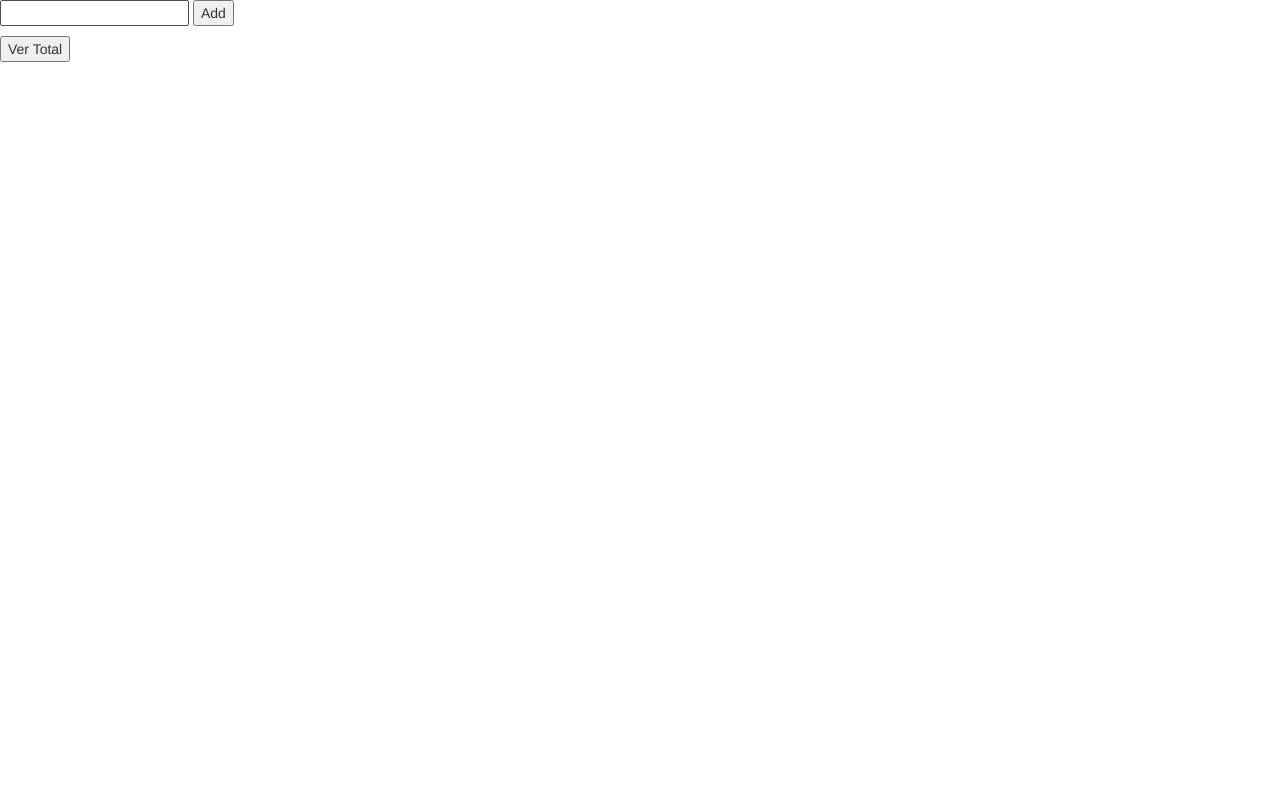
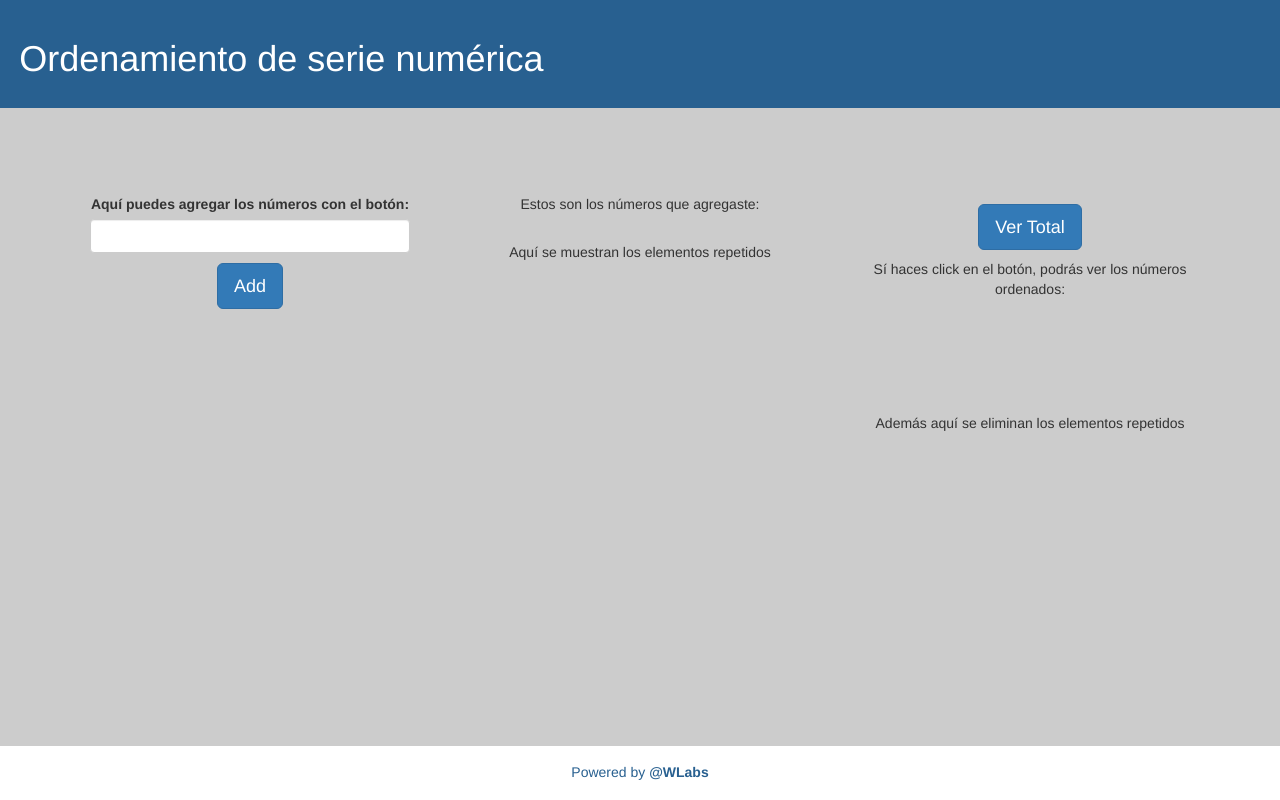
Before and after one commit to WaviisCR/test-grupoelcomercio, a plain HTML site: page index.html in a window 1280 px wide. Drawn offline with nearby package versions, Linux system fonts and the light colour scheme.

Commit message:
base terminada

```diff
--- a/css/style.css
+++ b/css/style.css
@@ -0,0 +1,56 @@
+body{
+	background: #ccc;
+	height: 100%;
+}
+#heading{
+	background: #286090;
+	color:#fff;
+}
+.title{
+	padding: 1.5%;
+}
+.proceso{
+	padding: 4%;
+}
+#arrayNumbers, #total {
+    display: block;
+    margin-left: auto;
+    margin-right: auto;
+    padding: 2%;
+    margin:2%;
+    margin-bottom: 1.5%;
+}
+.transform{
+	    -ms-transform: rotate(10deg); /* IE 9 */
+    -webkit-transform: rotate(10deg); /* Chrome, Safari, Opera */
+    transform: scale(1.5,1.5) rotate(10deg);
+    padding: 2%;
+    margin:3%;
+}
+#total:hover{
+	padding: 2%;
+}
+.transform:hover{
+	    -ms-transform: rotate(7deg); /* IE 9 */
+    -webkit-transform: rotate(7deg); /* Chrome, Safari, Opera */
+    transform: rotate(7deg);
+color:#286090;
+}
+.padding{
+	padding: 3%;
+}
+.btn{
+	margin:3%;
+}
+footer{
+	width: 100%;
+	position: fixed;
+	bottom:0;
+	padding: 1.5%;
+	background:#fff;
+	color:#286090;
+	font-weight: 500;
+}
+footer h5{
+	margin: 0 auto;
+}
--- a/index.html
+++ b/index.html
@@ -17,14 +17,44 @@
     <link href="css/style.css" rel="stylesheet">
   </head>
   <body>
+    <header id="heading">
+      <div class="title">
+        <h1>Ordenamiento de serie numérica</h1>
+      </div>
+    </header>
 
-<body>
-    <input type="text" id="userinput" />
-    <input type ="button" onclick="addTo()" value="Add" />
-    <p id="arrayNumbers"></p>
-     <button id="vertotal" onclick="arregloTotal()"> Ver Total</button>
-     <p id="total"></p>
+    <section class="proceso">
+      <div class="container text-center">
+        <div class="row">
+          <div class="col-md-4 padding">
+            <label for="userinput">Aquí puedes agregar los números con el botón:</label>
+            <input class="form-control" type="number" id="userinput" />
+            <input class="btn btn-lg btn-primary" type ="button" onclick="addTo()" value="Add" />
+          </div>
 
+          <div class="col-md-4 padding">
+            <p>Estos son los números que agregaste:</p>
+            <p id="arrayNumbers"></p>
+            <p>Aquí se muestran los elementos repetidos</p>
+          </div>
+
+          <div class="col-md-4 padding">
+            <button class="btn btn-lg btn-primary" id="vertotal" onclick="arregloTotal()"> Ver Total</button>
+            <p>Sí haces click en el botón, podrás ver los números ordenados:</p>
+            <br>
+            <br>
+            <p id="total"></p>
+            <br>
+            <br>
+            <p>Además aquí se eliminan los elementos repetidos</p>
+          </div>
+        </div>
+      </div>
+    </section>
+
+    <footer class="text-center">
+      <h5>Powered by <b>@WLabs</b></h5>
+    </footer>
     <script src="js/functions.js"></script>
     <!-- jQuery (necessary for Bootstrap's JavaScript plugins) -->
     <script src="https://ajax.googleapis.com/ajax/libs/jquery/1.12.4/jquery.min.js"></script>
--- a/js/functions.js
+++ b/js/functions.js
@@ -1,17 +1,29 @@
-
      var myarr = [];
      var arrayTotal = [];
-  var x=document.getElementById("arrayNumbers");
+     var x = document.getElementById("arrayNumbers");
+
      function addTo() {
          myarr.push(document.getElementById("userinput").value);
          arrayTotal = myarr;
-    console.log(myarr); //para que veas en consola que se están añadiendo
-    x.innerHTML=myarr.join('<br/>');
+         x.innerHTML = myarr.join('<br/>'); //genera un salto de línea entre cada elemento mostrado
+
      };
+     Array.prototype.unique = function(a) {
+         return function() {
+             return this.filter(a)
+         }
+     }(function(a, b, c) {
+         return c.indexOf(a, b + 1) < 0
+     }); //ArrayUnique es un recurso utilizado para comparar datos dentro de un arreglo.
 
-  function arregloTotal(){
-    var x=document.getElementById("total");
+
+     function arregloTotal() {
+         var x = document.getElementById("total");
          console.log(arrayTotal)
-    x.innerHTML=myarr.join('<br/>');
-
+         x.innerHTML = myarr.sort(function(a, b) {
+             return a - b
+         }); //Ordena los elementos de forma ascendente antes de mostrarlos
+         myarr = (myarr.unique());
+         x.innerHTML = myarr.join('<br/>'); //muestra los elementos ordenados y sin repeticiones
+         document.getElementById("total").className = "transform";
      }
```
Lines whose indentation alone changed are shown as unchanged.
